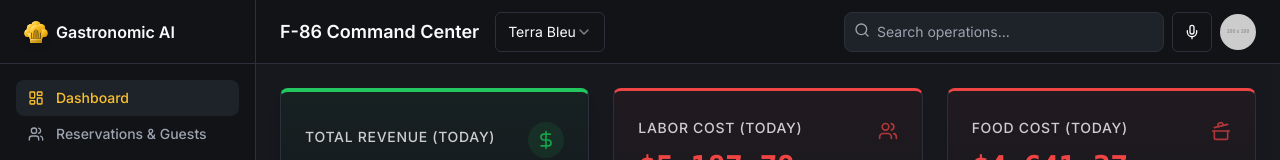
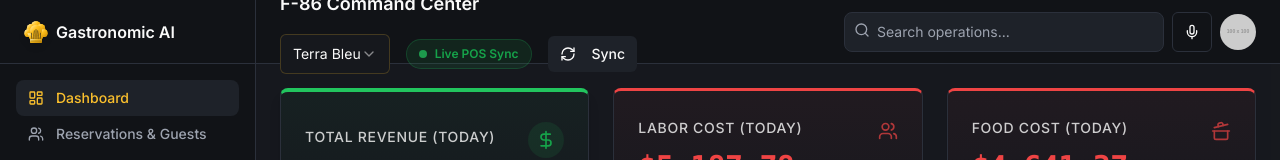
Before and after one commit to mariopeters1/14-G-Ai, a Next.js app: page /roadmap in a window 1280 px wide. Shown: the top 160 px of the page. Built offline with nearby package versions, Linux system fonts and the light colour scheme; no server answers.

Commit message:
Add Live POS Sync button to roadmap prototype dropdown

```diff
--- a/src/app/roadmap/page.tsx
+++ b/src/app/roadmap/page.tsx
@@ -19,9 +19,11 @@
   Trash2,
   Mic,
   BadgePercent,
+  RefreshCw
 } from "lucide-react";
 import Logo from "@/components/logo";
 import { Button } from "@/components/ui/button";
+import { Badge } from "@/components/ui/badge";
 import {
   Card,
   CardContent,
@@ -112,6 +114,7 @@
 
 export default function DashboardPrototypePage() {
   const [selectedVenue, setSelectedVenue] = useState<string>("terra-bleu");
+  const [isRefreshing, setIsRefreshing] = useState<boolean>(false);
   const [kpiData, setKpiData] = useState(initialKpiData);
 
   // When venue changes, instantly update the base KPI
@@ -227,12 +230,17 @@
       {/* Main Content */}
       <div className="flex flex-1 flex-col">
         <header className="sticky top-0 z-30 flex h-16 items-center gap-4 border-b bg-background px-6">
-          <div className="flex items-center gap-4">
+          <div className="flex items-center gap-4 flex-wrap">
             <h1 className="hidden text-lg font-semibold md:block">
               F-86 Command Center
             </h1>
-            <Select value={selectedVenue} onValueChange={setSelectedVenue}>
-              <SelectTrigger className="w-[220px] md:w-auto">
+            <div className="flex flex-wrap items-center gap-4">
+              <Select value={selectedVenue} onValueChange={(val) => {
+                  setIsRefreshing(true);
+                  setSelectedVenue(val);
+                  setTimeout(() => setIsRefreshing(false), 800);
+              }}>
+                <SelectTrigger className="w-[220px] md:w-auto bg-card border-primary/20">
                   <SelectValue placeholder="Select a venue" />
                 </SelectTrigger>
                 <SelectContent>
@@ -243,6 +251,24 @@
                   <SelectItem value="chez-lui">Chez Lui Cafe - Downtown</SelectItem>
                 </SelectContent>
               </Select>
+
+              <Badge variant="outline" className="bg-green-500/10 text-green-600 dark:text-green-400 border-green-500/20 py-1.5 px-3">
+                  <span className="w-2 h-2 rounded-full bg-green-500 animate-pulse mr-2" />
+                  Live POS Sync
+              </Badge>
+              <Button
+                 onClick={() => {
+                     setIsRefreshing(true);
+                     setTimeout(() => setIsRefreshing(false), 800);
+                 }}
+                 disabled={isRefreshing}
+                 variant="secondary"
+                 size="sm"
+              >
+                  <RefreshCw className={`w-4 h-4 mr-2 ${isRefreshing ? 'animate-spin' : ''}`} />
+                  Sync
+              </Button>
+            </div>
           </div>
 
           <div className="ml-auto flex items-center gap-2">
```
Lines whose indentation alone changed are shown as unchanged.
